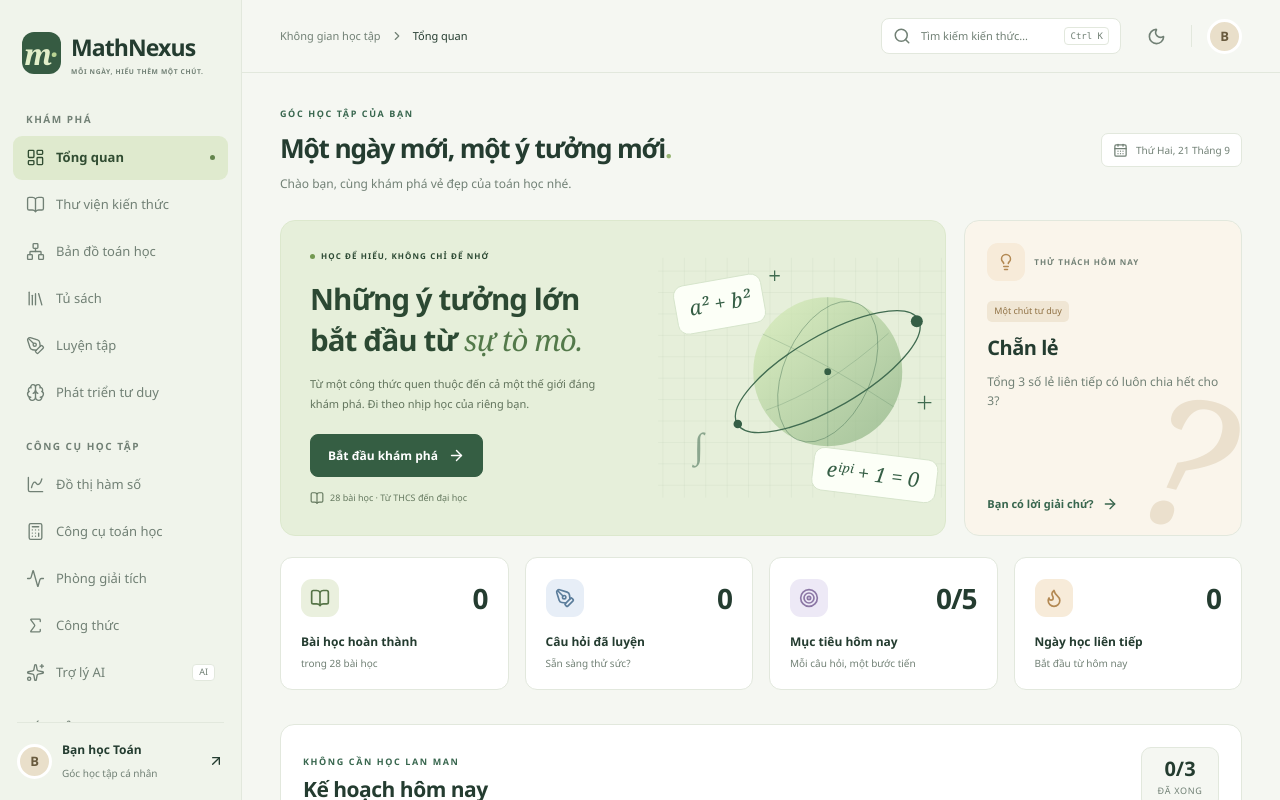
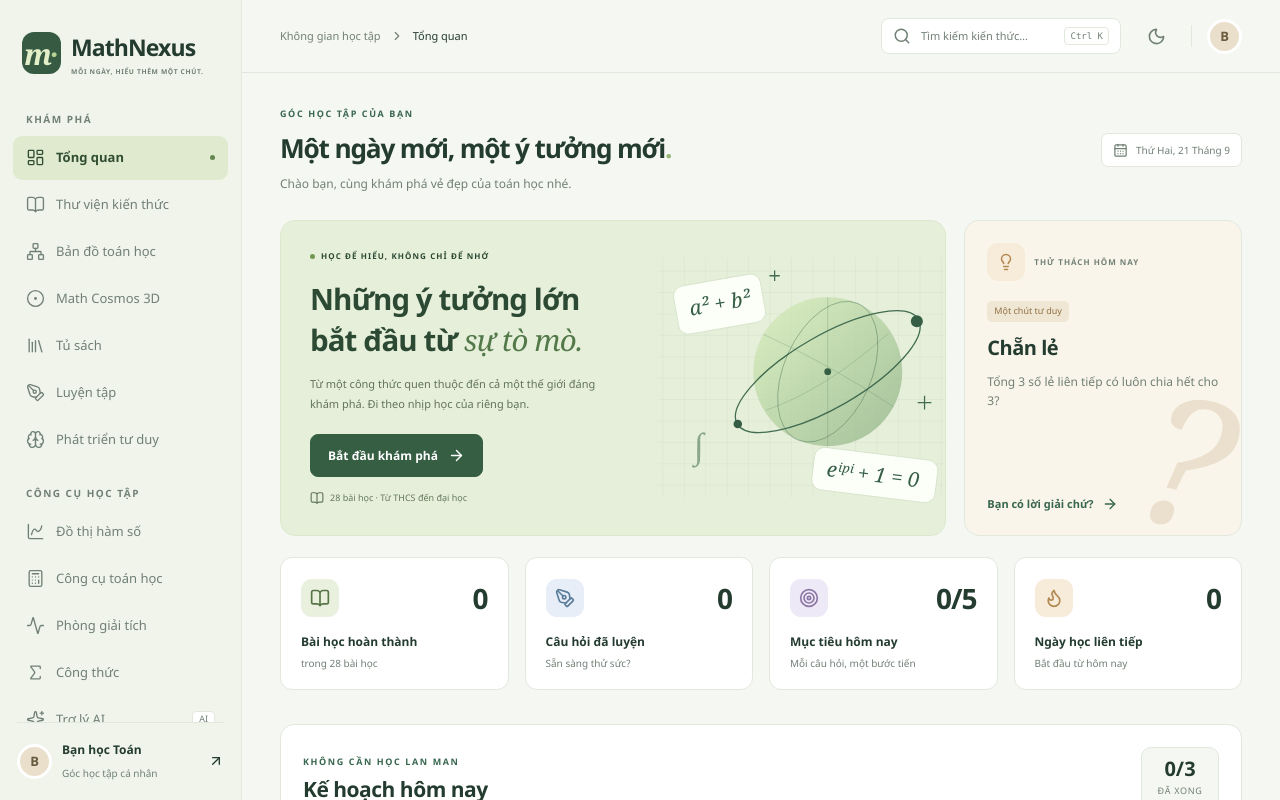
Before and after one commit to koko999-tien/mathnexus, a React (Vite) app: page / in a window 1280 px wide. Shown: the top 800 px of the page. Built offline with nearby package versions, Linux system fonts and the light colour scheme.

Commit message:
Add Math Cosmos to navigation

```diff
--- a/src/data/navigation.ts
+++ b/src/data/navigation.ts
@@ -1,9 +1,10 @@
-import { LayoutDashboard, BookOpen, Library, Brain, PenTool, ChartSpline, Calculator, Sigma, Sparkles, NotebookPen, ChartNoAxesCombined, Activity, Network } from 'lucide-react';
+import { LayoutDashboard, BookOpen, Library, Brain, PenTool, ChartSpline, Calculator, Sigma, Sparkles, NotebookPen, ChartNoAxesCombined, Activity, Network, CircleDot } from 'lucide-react';
 
 export const NAVIGATION = [
   { to: '/', icon: LayoutDashboard, label: 'Tổng quan', group: 'Khám phá' },
   { to: '/library', icon: BookOpen, label: 'Thư viện kiến thức', group: 'Khám phá' },
   { to: '/map', icon: Network, label: 'Bản đồ toán học', group: 'Khám phá' },
+  { to: '/cosmos', icon: CircleDot, label: 'Math Cosmos 3D', group: 'Khám phá' },
   { to: '/books', icon: Library, label: 'Tủ sách', group: 'Khám phá' },
   { to: '/practice', icon: PenTool, label: 'Luyện tập', group: 'Khám phá' },
   { to: '/think', icon: Brain, label: 'Phát triển tư duy', group: 'Khám phá' },
```
